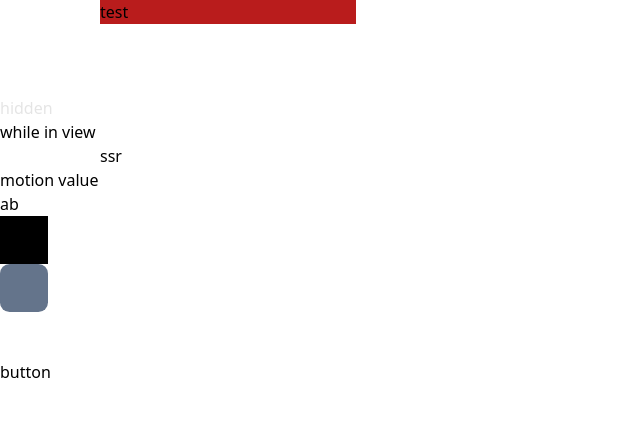
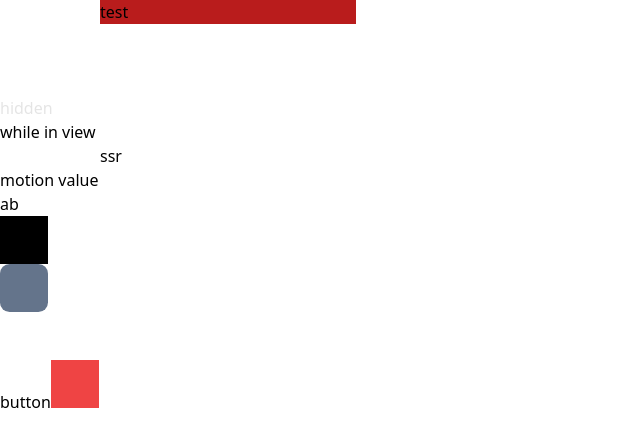
Before and after one commit to youyoumu/framer-motion-practice, a React (Vite) app: page / in a window 1280 px wide. Shown: the top 446 px of the page, without its empty margins (0-640 px from the left). Built offline with nearby package versions, Linux system fonts and the light colour scheme.

Commit message:
Gesture animations

```diff
--- a/src/App.jsx
+++ b/src/App.jsx
@@ -73,6 +73,11 @@ export default function App() {
         <div className="bg-red-500 size-12" />
       </motion.nav>
       <button onClick={() => setIsOpen((isOpen) => !isOpen)}>button</button>
+      <motion.button
+        whileHover={{ scale: 1.1 }}
+        whileTap={{ scale: 0.9 }}
+        className="bg-red-500 size-12"
+      />
     </>
   )
 }
```
